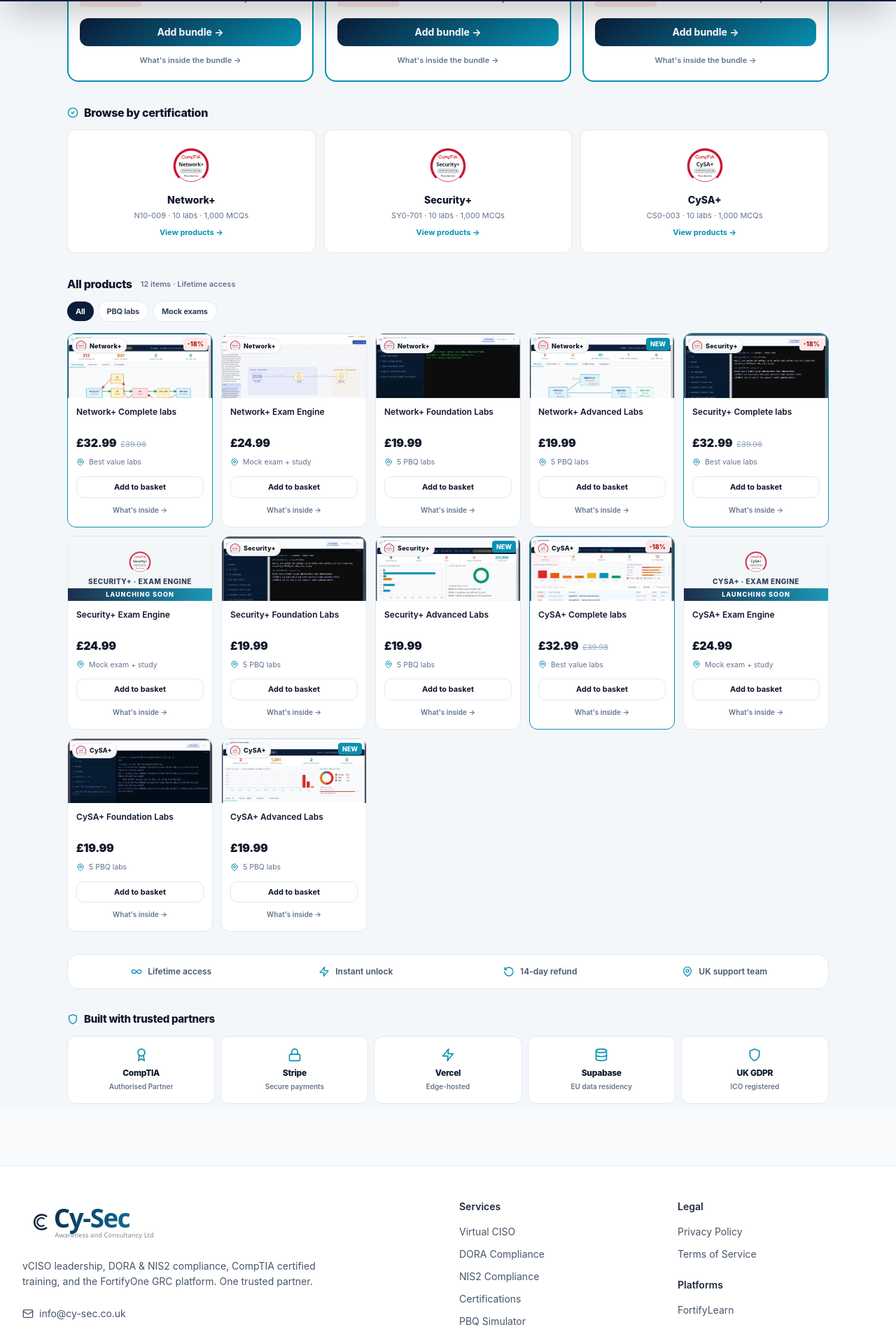
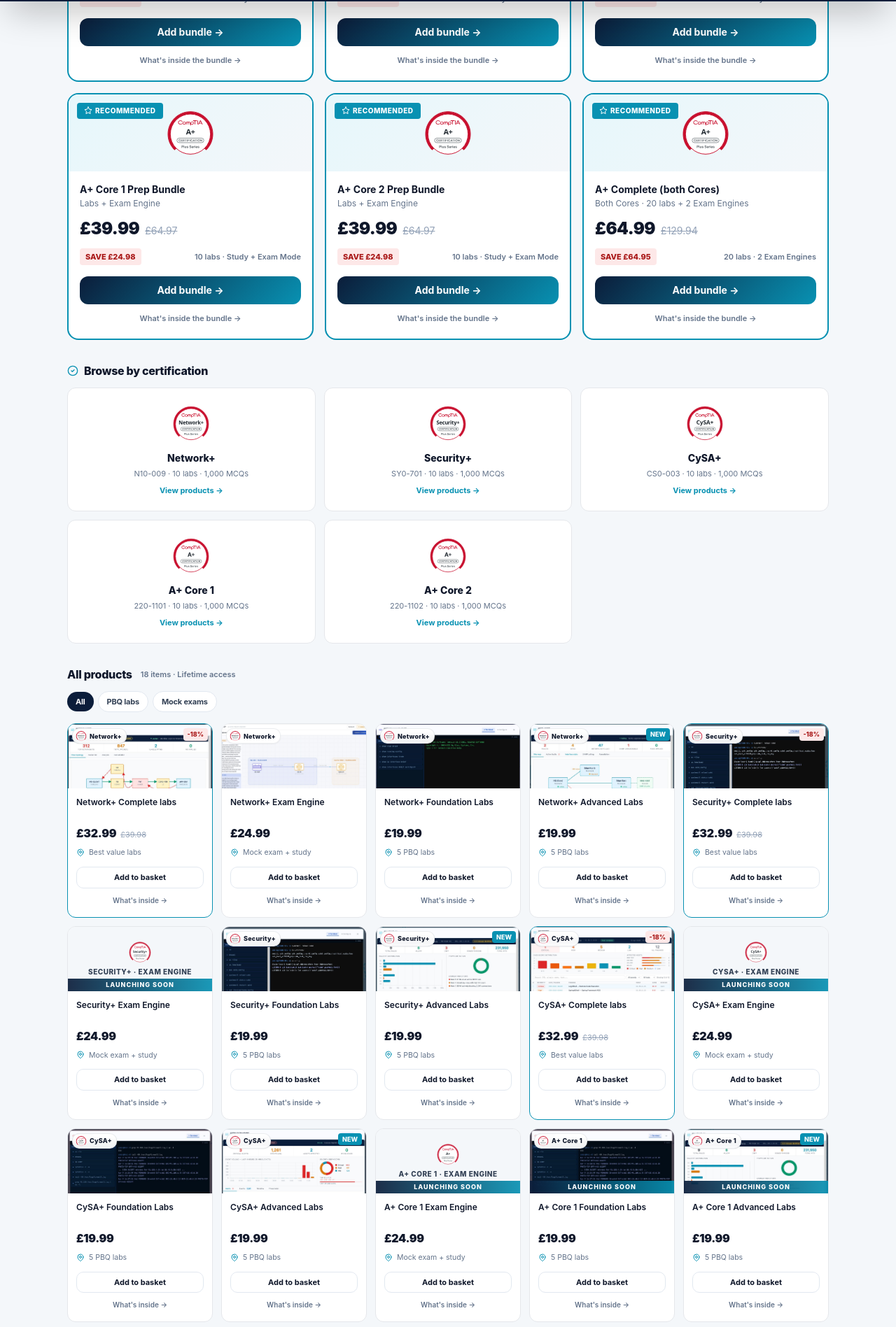
Before and after one commit to GazCocklin/cy-sec-website, a React (Vite) app: page /store in a window 1280 px wide. Shown: the part 798-2695 px from the top of the page at 70% size. Built offline with nearby package versions, Linux system fonts and the light colour scheme; what @react-pdf/renderer would draw is missing.

Commit message:
feat: A+ Core 1 + Core 2 + dual-core mega bundle on storefront

```diff
--- a/src/components/Navbar.jsx
+++ b/src/components/Navbar.jsx
@@ -73,6 +73,8 @@ const Navbar = () => {
                           { to: '/comptia-network-plus-labs',  label: 'CompTIA Network+ Labs',  code: 'N10-009' },
                           { to: '/comptia-security-plus-labs', label: 'CompTIA Security+ Labs', code: 'SY0-701' },
                           { to: '/comptia-cysa-plus-labs',     label: 'CompTIA CySA+ Labs',     code: 'CS0-003' },
+                          { to: '/store',                      label: 'CompTIA A+ Core 1 Labs', code: '220-1101' },
+                          { to: '/store',                      label: 'CompTIA A+ Core 2 Labs', code: '220-1102' },
                         ].map(l => (
                           <Link key={l.to} to={l.to}
                             className="flex items-center justify-between px-3 py-2 text-sm text-gray-300 hover:text-white hover:bg-white/5 rounded-lg transition-colors group">
@@ -185,6 +187,8 @@ const Navbar = () => {
                                 { to: '/comptia-network-plus-labs',  label: 'Network+ Labs' },
                                 { to: '/comptia-security-plus-labs', label: 'Security+ Labs' },
                                 { to: '/comptia-cysa-plus-labs',     label: 'CySA+ Labs' },
+                                { to: '/store',                      label: 'A+ Core 1 Labs' },
+                                { to: '/store',                      label: 'A+ Core 2 Labs' },
                               ].map(l => (
                                 <Link key={l.to} to={l.to} onClick={() => setIsOpen(false)}
                                   className="block px-3 py-2 text-sm text-gray-300 hover:text-white transition-colors rounded-lg hover:bg-white/5">
--- a/src/pages/StorePage.jsx
+++ b/src/pages/StorePage.jsx
@@ -137,27 +137,144 @@ const CERTS = [
     exam:      { key: 'cysa_exam',            label: 'Exam Engine',      sub: 'Study Mode + Exam Mode · 1,000 MCQs + 50 PBQs',   price: 24.99,                            kind: 'mock',   meta: 'Mock exam + study', thumbnail: null, comingSoon: true },
     prepBundle:{ key: 'cysa_prep_bundle',     label: 'Exam Prep Bundle', sub: 'Labs + Exam Engine',    price: 39.99, rrp: 64.97, saving: 24.98, kind: 'bundle', meta: 'Most popular',      thumbnail: null, comingSoon: true },
   },
+  // ── A+ Core 1 (220-1101) ───────────────────────────────────────────────────
+  // Wired 25-Apr-2026. Stripe prices live; webhook PACK_LABELS + PREP_BUNDLE_EXPANSION
+  // already cover both Cores. Content is sparse (1 PBQ + 20 MCQs at launch), so every
+  // SKU is marked comingSoon: true — ribbon shows "LAUNCHING SOON", buyable but
+  // honest about content state. No per-Core Complete Labs SKU (the £64.99 dual-core
+  // mega bundle below covers the all-in option). Thumbnails reuse existing
+  // screenshots as placeholders until A+-specific imagery is authored.
+  {
+    key: 'aplus_core1',
+    title: 'CompTIA A+ Core 1',
+    short: 'A+ Core 1',
+    code: '220-1101',
+    badge: '/logos/comptia-aplus.svg',
+    landingPage: '/store',
+    includes: [
+      'Hardware, networking, mobile devices',
+      'Virtualisation & cloud, troubleshooting',
+      'Mock exam engine — Study Mode + Exam Mode',
+      'Lifetime access',
+    ],
+    pack1: {
+      key: 'aplus_core1_pack', label: 'Foundation Labs', sub: 'First 5 labs · foundations', price: 19.99, thumbnail: '/screenshots/fl-cysa-cli.png',
+      kind: 'labs', meta: '5 PBQ labs', comingSoon: true,
+      highlights: [
+        'Mobile device sync & connectivity',
+        'Network cable & port troubleshooting',
+        'Hardware diagnostic workflows',
+        'Virtualisation & cloud configuration',
+        'Multi-fault hardware/network triage',
+      ],
+    },
+    pack2: {
+      key: 'aplus_core1_pack_2', label: 'Advanced Labs', sub: 'Next 5 labs · advanced', price: 19.99, thumbnail: '/screenshots/fl-fortiguard.png',
+      kind: 'labs', meta: '5 PBQ labs', isNew: true, comingSoon: true,
+      highlights: [
+        'Wireless AP misconfiguration',
+        'Printer & peripheral fault diagnosis',
+        'SOHO router & network share triage',
+        'Display & video subsystem repair',
+        'End-to-end client diagnostic exercise',
+      ],
+    },
+    exam:      { key: 'aplus_core1_exam',         label: 'Exam Engine',      sub: 'Study Mode + Exam Mode · 1,000 MCQs + 50 PBQs',   price: 24.99,                            kind: 'mock',   meta: 'Mock exam + study', thumbnail: null, comingSoon: true },
+    prepBundle:{ key: 'aplus_core1_prep_bundle',  label: 'Exam Prep Bundle', sub: 'Labs + Exam Engine',    price: 39.99, rrp: 64.97, saving: 24.98, kind: 'bundle', meta: 'Most popular',      thumbnail: null, comingSoon: true },
+  },
+  // ── A+ Core 2 (220-1102) ───────────────────────────────────────────────────
+  {
+    key: 'aplus_core2',
+    title: 'CompTIA A+ Core 2',
+    short: 'A+ Core 2',
+    code: '220-1102',
+    badge: '/logos/comptia-aplus.svg',
+    landingPage: '/store',
+    includes: [
+      'Operating systems, Windows admin',
+      'Security, software troubleshooting',
+      'Mock exam engine — Study Mode + Exam Mode',
+      'Lifetime access',
+    ],
+    pack1: {
+      key: 'aplus_core2_pack', label: 'Foundation Labs', sub: 'First 5 labs · foundations', price: 19.99, thumbnail: '/screenshots/fl-linux-cli.png',
+      kind: 'labs', meta: '5 PBQ labs', comingSoon: true,
+      highlights: [
+        'Windows account & permission audit',
+        'Defender quarantine & malware response',
+        'OS recovery & boot troubleshooting',
+        'User profile & group policy fixes',
+        'Software install/uninstall diagnostics',
+      ],
+    },
+    pack2: {
+      key: 'aplus_core2_pack_2', label: 'Advanced Labs', sub: 'Next 5 labs · advanced', price: 19.99, thumbnail: '/screenshots/fl-netscan.png',
+      kind: 'labs', meta: '5 PBQ labs', isNew: true, comingSoon: true,
+      highlights: [
+        'Phishing incident response procedure',
+        'Mobile MDM & wipe-on-loss policy',
+        'BSOD root-cause investigation',
+        'Backup & restore operational drill',
+        'End-to-end ransomware containment',
+      ],
+    },
+    exam:      { key: 'aplus_core2_exam',         label: 'Exam Engine',      sub: 'Study Mode + Exam Mode · 1,000 MCQs + 50 PBQs',   price: 24.99,                            kind: 'mock',   meta: 'Mock exam + study', thumbnail: null, comingSoon: true },
+    prepBundle:{ key: 'aplus_core2_prep_bundle',  label: 'Exam Prep Bundle', sub: 'Labs + Exam Engine',    price: 39.99, rrp: 64.97, saving: 24.98, kind: 'bundle', meta: 'Most popular',      thumbnail: null, comingSoon: true },
+  },
 ];
+
+// ── A+ Complete (Core 1 + Core 2 mega-bundle) ──────────────────────────────
+// NOT a member of CERTS (different shape — spans two Cores, no per-Core SKUs).
+// Rendered in the featured bundles row alongside the 5 cert prep bundles.
+// Webhook PREP_BUNDLE_EXPANSION expands aplus_complete -> 6 entitlements
+// (4 packs + 2 exam engines across both Cores).
+const APLUS_MEGA = {
+  key: 'aplus_complete_virtual_cert',
+  title: 'CompTIA A+ Complete',
+  short: 'A+ Complete',
+  code: '220-1101 + 220-1102',
+  badge: '/logos/comptia-aplus.svg',
+  landingPage: '/store',
+  prepBundle: {
+    key: 'aplus_complete',
+    label: 'A+ Complete (Core 1 + Core 2)',
+    cardTitle: 'A+ Complete (both Cores)',
+    sub: 'Both Cores · 20 labs + 2 Exam Engines',
+    countChip: '20 labs · 2 Exam Engines',
+    price: 64.99,
+    rrp: 129.94,
+    saving: 64.95,
+    kind: 'bundle',
+    meta: 'Full A+ certification',
+    thumbnail: null,
+    comingSoon: true,
+  },
+};
 
 // Map each product key back to its cert + config (used by basket bar, recently viewed, etc.)
 const KEY_LOOKUP = (() => {
   const out = {};
   for (const cert of CERTS) {
     for (const opt of ['pack1','pack2','complete','exam','prepBundle']) {
+      // A+ Cores have no per-Core Complete Labs SKU; skip cleanly.
+      if (!cert[opt]) continue;
       out[cert[opt].key] = { cert, option: opt, config: cert[opt] };
     }
   }
+  // Cross-cert A+ mega bundle (not in CERTS — different shape, spans both Cores)
+  out[APLUS_MEGA.prepBundle.key] = { cert: APLUS_MEGA, option: 'prepBundle', config: APLUS_MEGA.prepBundle };
   return out;
 })();
 
 // Flat product list for the main grid (excludes prep bundles — those get their
 // own featured section). Ordered: Complete, Exam, Foundation Labs, Advanced Labs per cert.
+// .filter(Boolean) drops undefined entries (A+ Cores have no per-Core Complete SKU).
 const GRID_PRODUCTS = CERTS.flatMap(cert => [
-  { cert, config: cert.complete },
-  { cert, config: cert.exam },
-  { cert, config: cert.pack1 },
-  { cert, config: cert.pack2 },
-]);
+  cert.complete && { cert, config: cert.complete },
+  cert.exam     && { cert, config: cert.exam },
+  cert.pack1    && { cert, config: cert.pack1 },
+  cert.pack2    && { cert, config: cert.pack2 },
+].filter(Boolean));
 
 // ── localStorage helpers ─────────────────────────────────────────────────────
 function loadBasket()  { try { return JSON.parse(localStorage.getItem(BASKET_KEY) || '[]'); } catch { return []; } }
@@ -375,7 +492,7 @@ function PromoHero({ onShopBundles }) {
           Save £24.98 on<br />exam-ready prep.
         </h1>
         <p className="text-white/70 text-sm leading-relaxed mb-5 max-w-md">
-          Real CLI labs and a full mock exam engine with Study Mode + Exam Mode — bundled for Network+, Security+ and CySA+.
+          Real CLI labs and a full mock exam engine with Study Mode + Exam Mode — bundled for every CompTIA cert in our catalogue.
           One price. Lifetime access.
         </p>
         <div className="flex items-center gap-4 flex-wrap">
@@ -457,8 +574,8 @@ function FeaturedBundleCard({ cert, inBasket, onToggle, onShowDetails }) {
           style={{ width: 72, height: 72 }} onError={e => { e.target.style.display='none'; }} />
       </div>
       <div className="p-4 flex flex-col flex-1">
-        <p className="text-sm font-bold text-slate-900 mb-0.5">{cert.short} Prep Bundle</p>
-        <p className="text-xs text-slate-500 mb-3">Labs + Exam Engine</p>
+        <p className="text-sm font-bold text-slate-900 mb-0.5">{prepBundle.cardTitle || `${cert.short} Prep Bundle`}</p>
+        <p className="text-xs text-slate-500 mb-3">{prepBundle.sub || 'Labs + Exam Engine'}</p>
         <div className="flex items-baseline gap-2 mb-3">
           <span className="text-2xl font-black text-slate-900" style={{ letterSpacing: '-0.5px' }}>£{prepBundle.price.toFixed(2)}</span>
           <span className="text-sm text-slate-400 line-through">£{prepBundle.rrp.toFixed(2)}</span>
@@ -468,7 +585,7 @@ function FeaturedBundleCard({ cert, inBasket, onToggle, onShowDetails }) {
             style={{ background: '#FDE8E8', color: '#A91818' }}>
             SAVE £{prepBundle.saving.toFixed(2)}
           </span>
-          <span className="text-[11px] text-slate-500 font-semibold">10 labs · Study + Exam Mode</span>
+          <span className="text-[11px] text-slate-500 font-semibold">{prepBundle.countChip || '10 labs · Study + Exam Mode'}</span>
         </div>
         <button onClick={() => onToggle(prepBundle.key)}
           className={`mt-auto w-full py-2.5 rounded-lg text-sm font-bold transition-all ${
@@ -612,6 +729,7 @@ function ProductDetailsModal({ cert, config, inBasket, onToggle, onClose }) {
   const isComplete = config.key.endsWith('_complete');
   const isExam     = config.key.endsWith('_exam');
   const isBundle   = config.key.endsWith('_prep_bundle');
+  const isAplusMega = config.key === 'aplus_complete';
 
   const sections = []; // { title: string, items: string[], desc?: string }
 
@@ -663,6 +781,22 @@ function ProductDetailsModal({ cert, config, inBasket, onToggle, onClose }) {
     sections.push({
       title: 'The honesty bit',
       desc: 'Our score is an approximation of CompTIA\'s scaled score with a ±50 point margin. It\'s designed to tell you if you\'re exam-ready, not to predict your exact score on the day. Use it as a readiness signal.',
+    });
+  } else if (isAplusMega) {
+    sections.push({
+      title: 'What\'s included — both A+ Cores',
+      items: [
+        'A+ Core 1 (220-1101) Foundation Labs — 5 PBQs',
+        'A+ Core 1 (220-1101) Advanced Labs — 5 PBQs',
+        'A+ Core 1 Exam Engine — Study + Exam Mode',
+        'A+ Core 2 (220-1102) Foundation Labs — 5 PBQs',
+        'A+ Core 2 (220-1102) Advanced Labs — 5 PBQs',
+        'A+ Core 2 Exam Engine — Study + Exam Mode',
+      ],
+    });
+    sections.push({
+      title: 'Why the bundle',
+      desc: `Both Cores à la carte costs £${(19.99*4 + 24.99*2).toFixed(2)}. The Complete bundle is £${config.price.toFixed(2)} — you save £${config.saving.toFixed(2)} (50% off). Earn the full CompTIA A+ certification with one purchase. Lifetime access.`,
     });
   } else if (isBundle) {
     sections.push({
@@ -982,7 +1116,7 @@ export default function StorePage() {
     <div className={`min-h-screen ${basket.length > 0 ? 'pb-36 sm:pb-32' : 'pb-2'}`} style={{ background: '#F4F7FA' }}>
       <Helmet>
         <title>FortifyLearn Store — CompTIA exam prep bundles | Cy-Sec</title>
-        <meta name="description" content="Real CompTIA PBQ simulation labs and a full Exam Engine with Study Mode + Exam Mode. Network+, Security+ and CySA+ exam prep bundles from £39.99 — save £24.98 vs à la carte. Lifetime access, 14-day refund." />
+        <meta name="description" content="Real CompTIA PBQ simulation labs and a full Exam Engine with Study Mode + Exam Mode. Network+, Security+, CySA+ and A+ (Core 1 + Core 2) exam prep bundles from £39.99 — save up to £64.95 vs à la carte. Lifetime access, 14-day refund." />
       </Helmet>
 
       {showModal && (
@@ -1025,7 +1159,7 @@ export default function StorePage() {
             </span>
           </div>
           <div className="grid sm:grid-cols-2 lg:grid-cols-3 gap-3 sm:gap-4">
-            {CERTS.map(cert => (
+            {[...CERTS, APLUS_MEGA].map(cert => (
               <FeaturedBundleCard key={cert.key} cert={cert}
                 inBasket={basket.includes(cert.prepBundle.key)}
                 onToggle={toggleItem}
```
Also changed, not shown: public/logos/comptia-aplus.svg (added).
